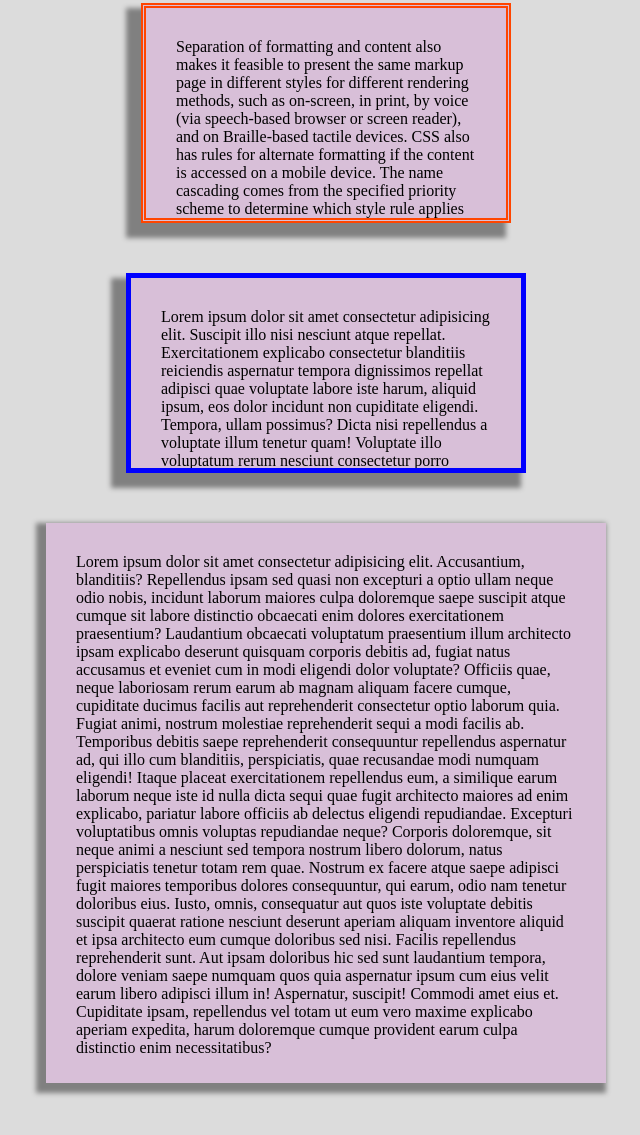
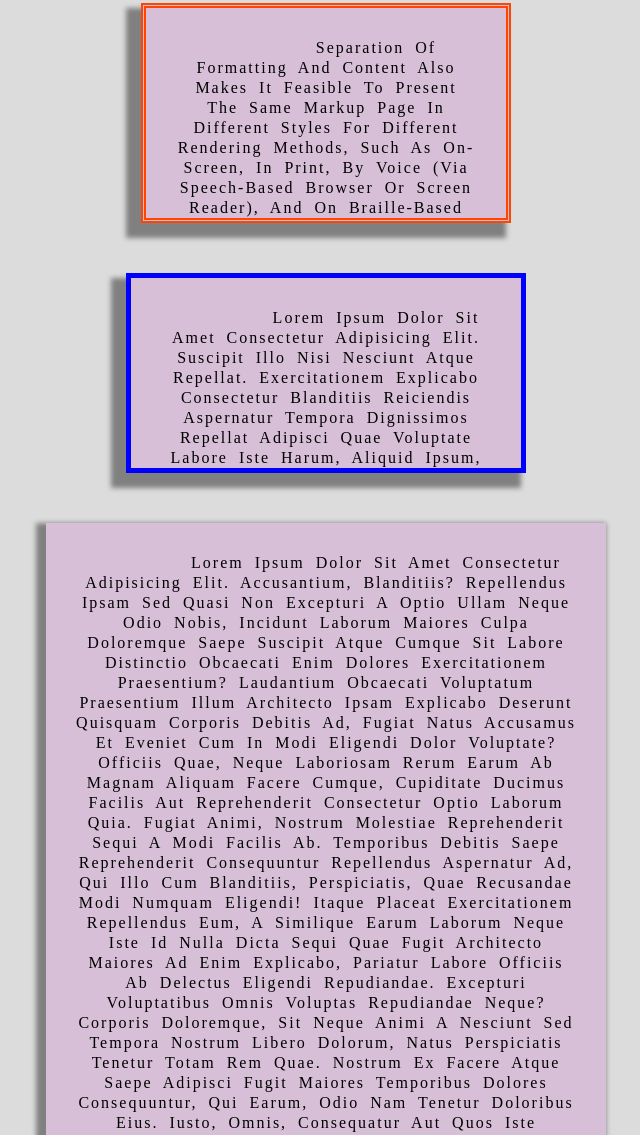
Before and after one commit to iabrarsyed/Web-Dev-Practice, a plain HTML site: page cssPractice.html in a window 1280 px wide. Shown: the part 1665-2800 px from the top of the page, without its empty margins (314-954 px from the left). Drawn offline with Linux system fonts and the light colour scheme.

Commit message:
text-properties

```diff
--- a/cssPractice.html
+++ b/cssPractice.html
@@ -10,10 +10,6 @@
 
 <body>
     <div class="indcont1">
-        <a href="index.html">Home</a>
-        <a href="cssPractice.html">CSSPractice</a>
-        <a href="task.html">Form1</a>
-        <a href="task2.html">Form2</a>
         <h1 class="headd"><i>Welcome To Logic Hub Software Solutions.</i></h1>
         <h1 class="head">Started CSS</h1>
 
--- a/style.css
+++ b/style.css
@@ -85,17 +85,25 @@ body {
     background-color: thistle;
     margin: 50px auto;
     padding: 30px;
+    text-align: center;
+    text-align-last:auto;
+    text-transform:capitalize;
+    text-indent:100px;
+    word-spacing:5px;
+    letter-spacing:2px;
+    line-height:20px;
 
 }
 
 .container1 {
     width: 500px;
-    height: 500px;
+    height: 700px;
     /* border-top-left-radius: 5px 5px 10px 15px green;
     border-top-right-radius: 5px 5px 10px 15px green;
     border-bottom-left-radius: 5px 5px 10px 15px green;
     border-bottom-right-radius: 5px 5px 10px 15px green; */
     box-shadow: -5px 5px 5px 5px gray;
+    overflow: auto;
 }
 
 
```
